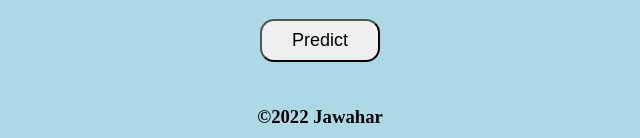
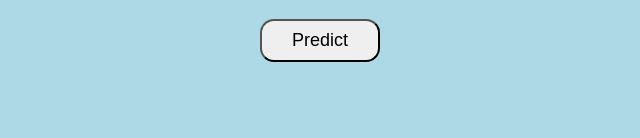
Before and after one commit to jawahar-ravi/Back-Order-Prediction, a Flask app: page / in a window 1280 px wide. Shown: the part 750-888 px from the top of the page, without its empty margins (320-960 px from the left). After the commit the page ends 812 px from the top, so only its background shows below. Run offline with Flask 2, Linux system fonts and the light colour scheme; parts of the project's set-up code (start-up, migrations or seed data) failed here and were passed over.

Commit message:
Update index.html

```diff
--- a/templates/index.html
+++ b/templates/index.html
@@ -52,9 +52,6 @@
              <br>
         </form>
 
-        <br>
-        <br>
-        <p>©2022 Jawahar</p>
 
     </div>
     <style type="text/css">
```
